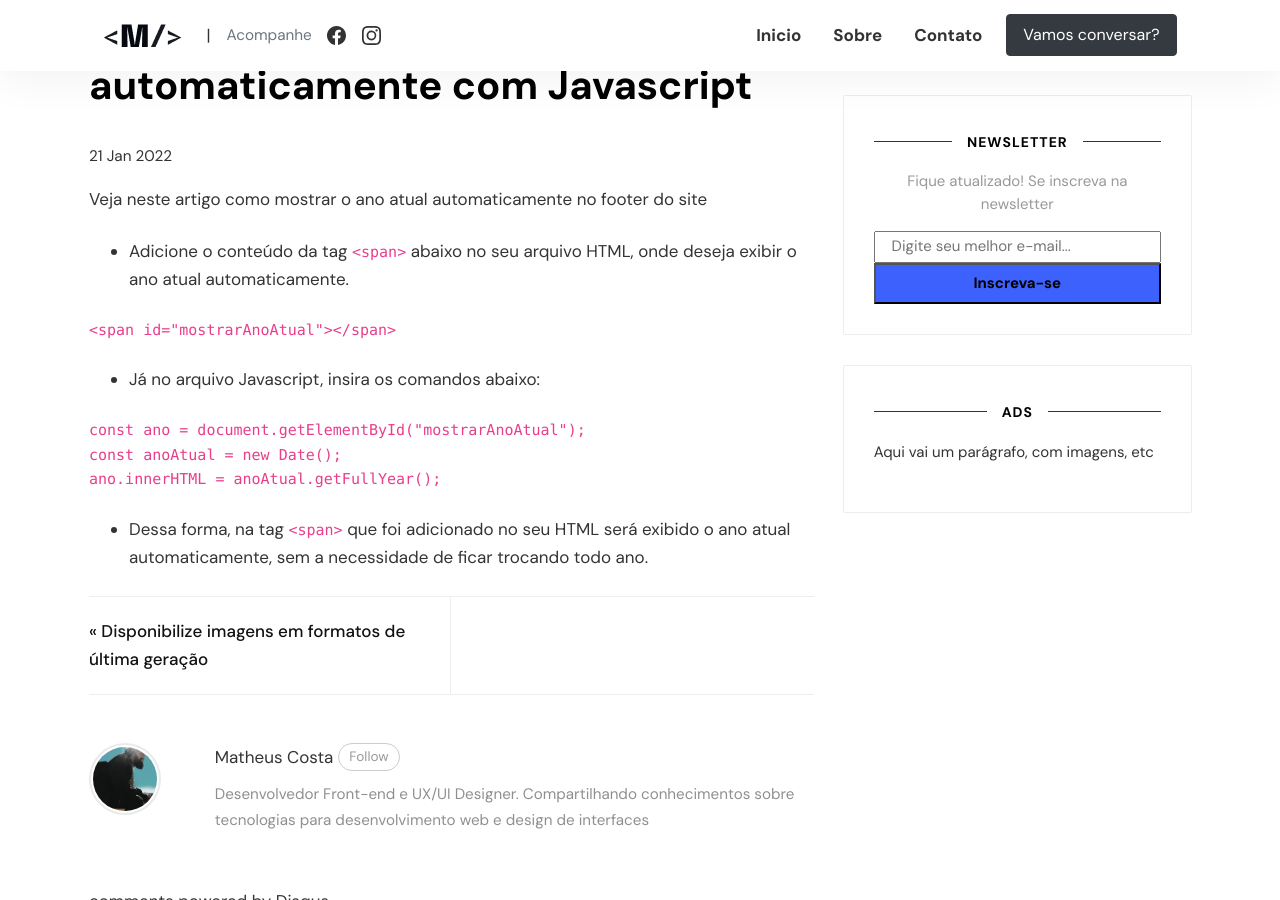
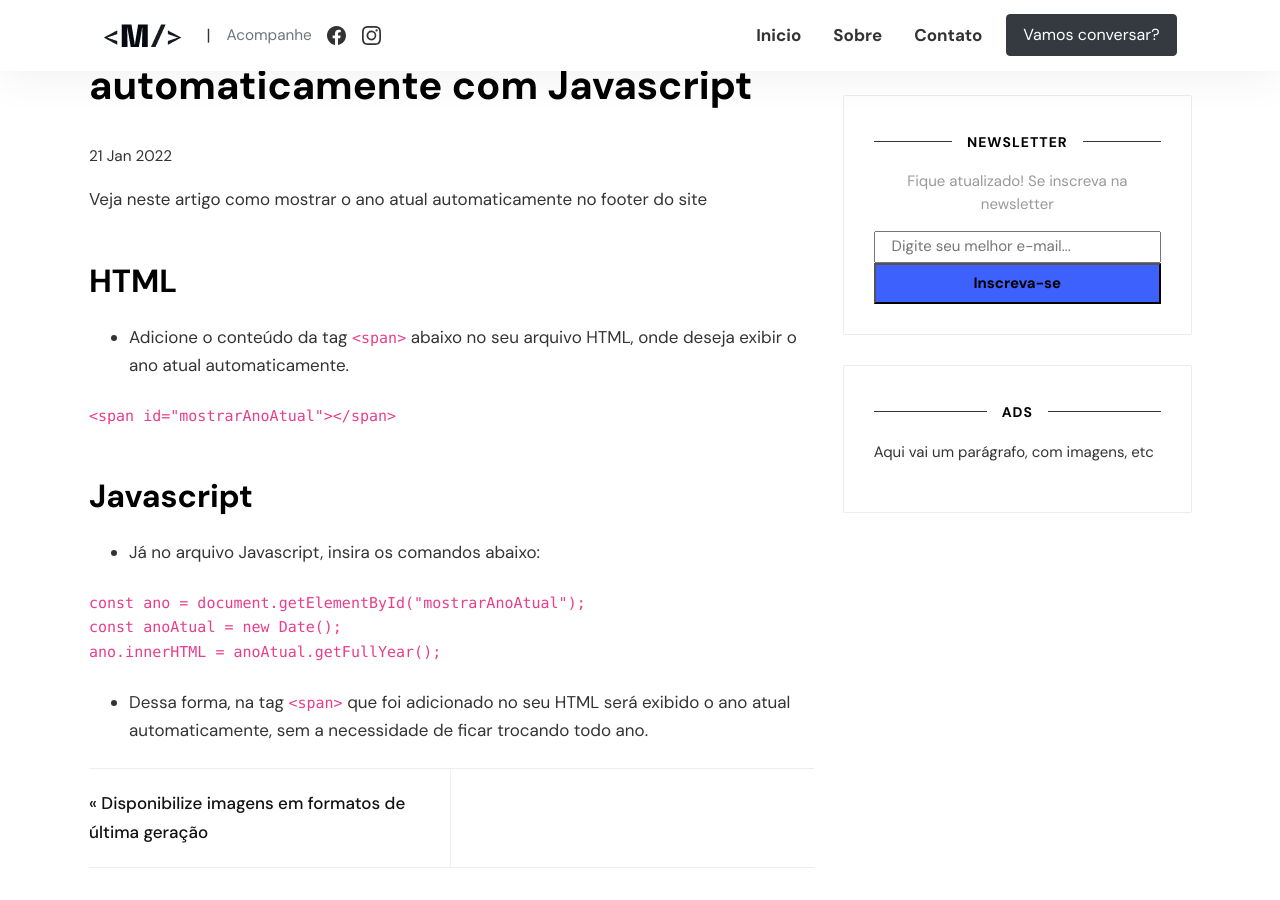
Before and after one commit to matheuscostadesign/blog, a Jekyll site: the page built from _posts/2022-01-21-atualizar-ano-atual-copyright-automaticamente-site.md, in a window 1280 px wide and 900 px high, scrolled down 568 px. Built offline with Jekyll 4.4.1, drawn with Linux system fonts in a browser that asks for light colours; comment, search, counter and statistics services are not loaded.

Commit message:
Ajuste novo post

````diff
--- a/_posts/2022-01-21-atualizar-ano-atual-copyright-automaticamente-site.md
+++ b/_posts/2022-01-21-atualizar-ano-atual-copyright-automaticamente-site.md
@@ -9,11 +9,15 @@ comments: true
 
 Veja neste artigo como mostrar o ano atual automaticamente no footer do site
 
+## HTML
+
 - Adicione o conteúdo da tag `<span>` abaixo no seu arquivo HTML, onde deseja exibir o ano atual automaticamente.
 
 ```html
 <span id="mostrarAnoAtual"></span>
 ```
+
+## Javascript
 
 - Já no arquivo Javascript, insira os comandos abaixo:
 
````
